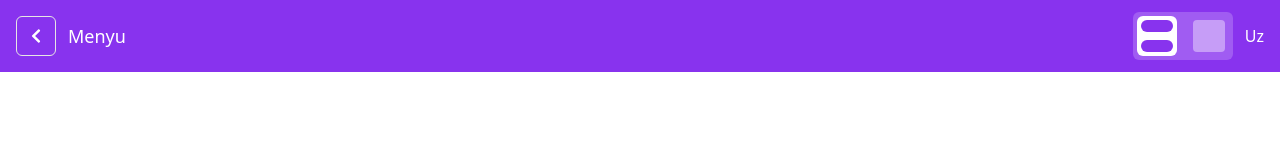
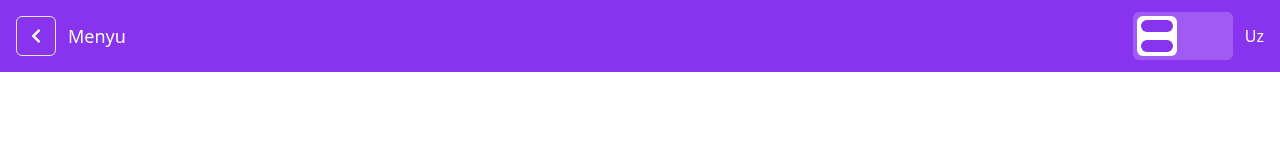
Before and after one commit to khurshidbekweb/food-menu, a React (Vite) app: page /food in a window 1280 px wide. Shown: the top 160 px of the page. Built offline with nearby package versions, Linux system fonts and the light colour scheme.

Commit message:
add all files

```diff
--- a/src/components/navbar/navbar.tsx
+++ b/src/components/navbar/navbar.tsx
@@ -1,4 +1,3 @@
-import { Menu } from "lucide-react";
 import { Button } from "../ui/button";
 import { FaChevronLeft } from "react-icons/fa";
 import Language from "../language";
@@ -21,7 +20,7 @@ const Navbar = () => {
                         <span className="blog p-[6px] px-4 bg-[#8833EE] rounded-md"></span>
                     </Button>
                     <Button variant="ghost" size="icon" className="text-white flex flex-col">
-                        <span className="blog p-4 bg-white/40 rounded-sm"></span>
+                        <span className="blog p-4 bg-white/4a0 rounded-sm"></span>
                     </Button>
                 </div>
                 <Language />
```
Also changed, not shown: 2 other files (tests, documents, lock files or other folders).
